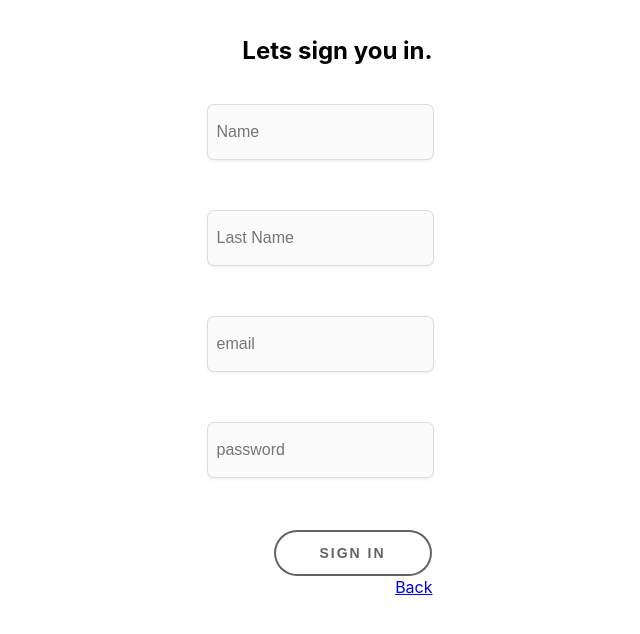
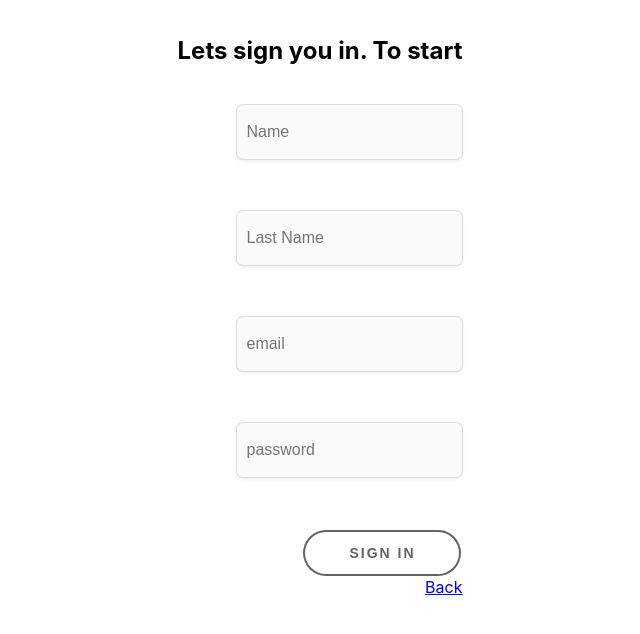
Before and after one commit to AchiyaAvrahamof/myauction-client, a React (Create React App) app: page /RegisterForm in a window 1280 px wide. Shown: the top 634 px of the page, without its empty margins (320-960 px from the left). Built offline with nearby package versions, Linux system fonts and the light colour scheme.

Commit message:
change hedline

```diff
--- a/src/components/registerForm/RegisterForm.jsx
+++ b/src/components/registerForm/RegisterForm.jsx
@@ -39,7 +39,7 @@ const RegisterForm = () => {
   };
   return (
     <form onSubmit={handleSubmit(onSubmitHandler)}>
-      <h2>Lets sign you in.</h2>
+      <h2>Lets sign you in. To start</h2>
       <br />
 
       <input
```
